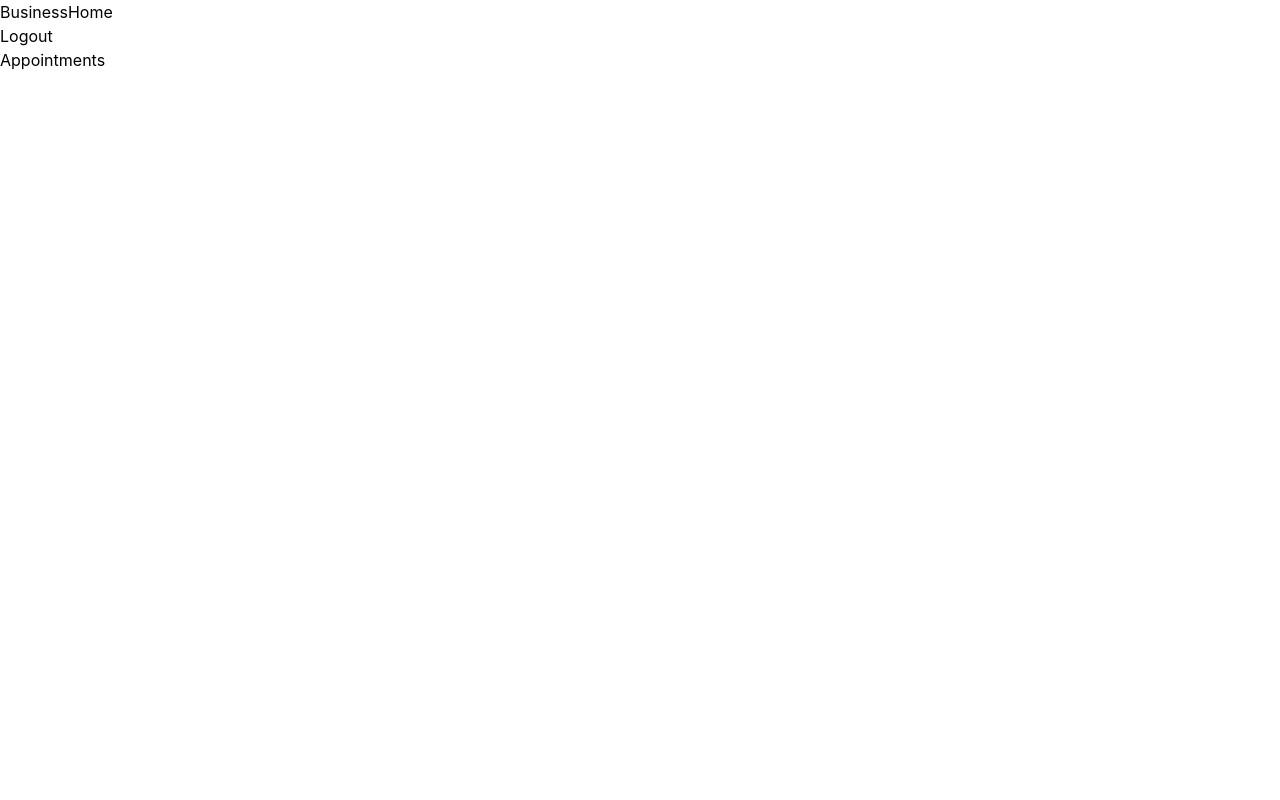
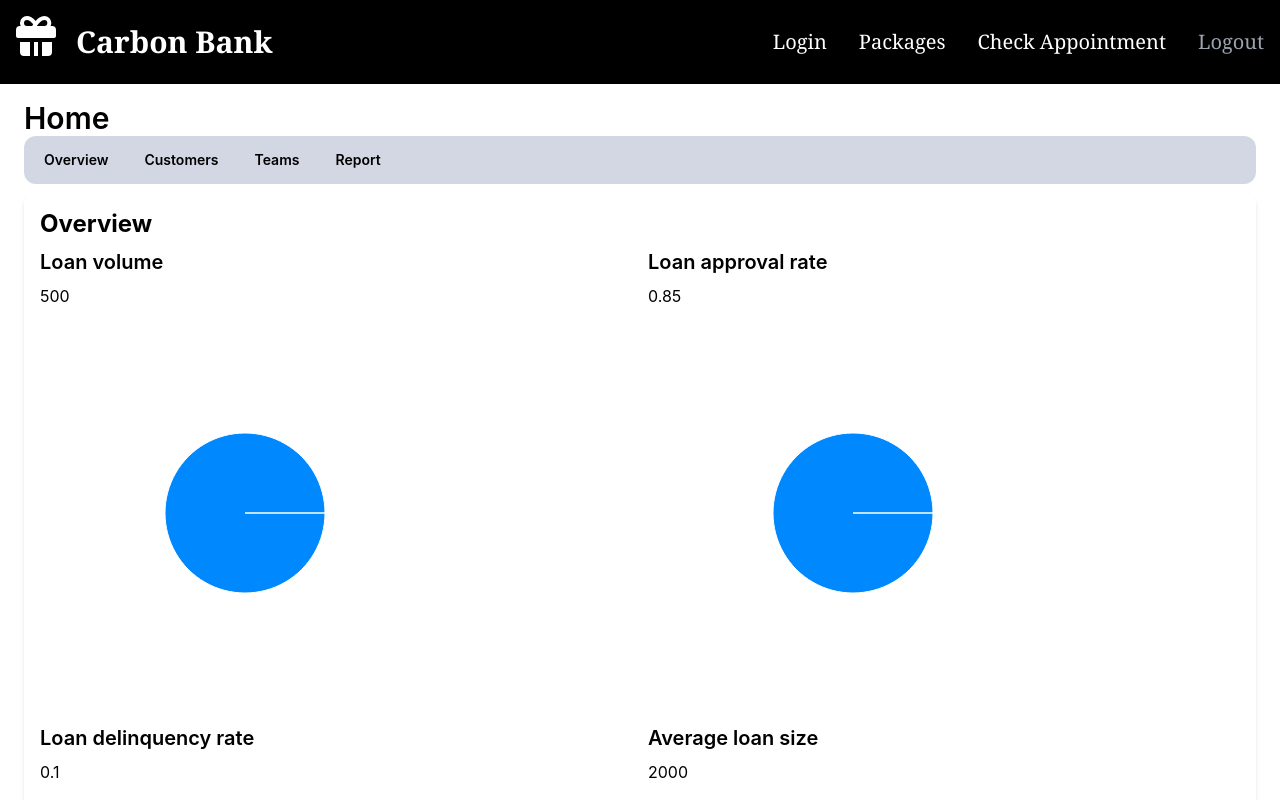
Before and after one commit to Blubberkins/COMP3900-Loan-Application-Website, a React (Create React App) app in the folder frontend/my-app/: page /businessHome in a window 1280 px wide. Shown: the top 800 px of the page. Built offline with nearby package versions, Linux system fonts and the light colour scheme.

Commit message:
made businessHome look better

```diff
--- a/frontend/my-app/src/components/CarbonHero.js
+++ b/frontend/my-app/src/components/CarbonHero.js
@@ -4,25 +4,71 @@ import {  signOut } from "firebase/auth";
 import {auth} from '../firebase';
 
 const CarbonHero = () => {
-
+  const navigate = useNavigate();
+  const handleLogout = () => {
+    signOut(auth).then(() => {
+    // Sign-out successful.
+        navigate("/login");
+        console.log("Signed out successfully")
+        window.sessionStorage.setItem('isLogged', false);
+    }).catch((error) => {
+    // An error happened.
+    });
+}
   return (
-    <nav className='bg-gray-900 border-gray-200'>
+    <nav className='bg-black border-gray-800 font-serif'>
       <div className='max-w-screen-xl flex flex-wrap items-center justify-between mx-auto p-4'>
         <a className='flex items-center'>
           <svg
-            className='w-7 h-7 text-white mb-3'
+            className='w-10 h-10 text-gray-500 mb-3'
             aria-hidden='true'
             xmlns='http://www.w3.org/2000/svg'
-            fill='currentColor'
+            fill='white'
             viewBox='0 0 20 20'
           >
             <path d='M18 5h-.7c.229-.467.349-.98.351-1.5a3.5 3.5 0 0 0-3.5-3.5c-1.717 0-3.215 1.2-4.331 2.481C8.4.842 6.949 0 5.5 0A3.5 3.5 0 0 0 2 3.5c.003.52.123 1.033.351 1.5H2a2 2 0 0 0-2 2v3a1 1 0 0 0 1 1h18a1 1 0 0 0 1-1V7a2 2 0 0 0-2-2ZM8.058 5H5.5a1.5 1.5 0 0 1 0-3c.9 0 2 .754 3.092 2.122-.219.337-.392.635-.534.878Zm6.1 0h-3.742c.933-1.368 2.371-3 3.739-3a1.5 1.5 0 0 1 0 3h.003ZM11 13H9v7h2v-7Zm-4 0H2v5a2 2 0 0 0 2 2h3v-7Zm6 0v7h3a2 2 0 0 0 2-2v-5h-5Z' />
           </svg>
-          <a href='/home' className='self-center text-2xl font-semibold whitespace-nowrap ml-5 text-white'>
+          <a href='/businesshome' className='text-white self-center text-3xl font-semibold whitespace-nowrap ml-5'>
             Carbon Bank
           </a>
         </a>
-
+        <div className='hidden w-full md:block md:w-auto' id='navbar-default'>
+          <ul className='font-medium flex flex-col p-4 md:p-0 mt-4 border border-gray-100 rounded-lg md:flex-row md:space-x-8 md:mt-0 md:border-0'>
+            <li>
+              <a
+                href='/login'
+                className='block text-white rounded p-0 text-xl hover:text-yellow-400'
+                aria-current='page'
+              >
+                Login
+              </a>
+            </li>
+            <li>
+              <a
+                href='overview'
+                className='block text-white rounded p-0 text-xl hover:text-yellow-400'
+              >
+                Packages
+              </a>
+            </li>
+            <li>
+              <a
+                href='/BusinessAppointment'
+                className='block text-white rounded p-0 text-xl hover:text-yellow-400'
+              >
+                Check Appointment
+              </a>
+            </li>
+            <li>
+              <a
+                onClick={handleLogout}
+                className='block py-2 pl-3 pr-4 text-gray-400 hover:bg-transparent hover:text-blue-700 md:p-0 text-xl'
+              >
+                Logout
+              </a>
+            </li>
+          </ul>
+        </div>
       </div>
     </nav>
   );
--- a/frontend/my-app/src/pages/AddPackagePage.js
+++ b/frontend/my-app/src/pages/AddPackagePage.js
@@ -11,7 +11,7 @@ const AddPackagePage = () => {
     interest_rate: '',
     ir_type: '',
     additional_payments: '',
-    redraws: ''
+    redraws: '',
   };
   const onSubmit = async (values) => {
     console.log(values);
@@ -24,13 +24,14 @@ const AddPackagePage = () => {
   };
   return (
     <section className='bg-white'>
+      <header className='flex items-center justify-between p-6 bg-blue-500'>
+        <h1 className='text-2xl font-bold text-white'>Carbon Bank</h1>
+      </header>
       <Formik initialValues={initialValues} onSubmit={onSubmit}>
-        <div className='grid max-w-4xl m-auto grid-cols-1 px-5 gap-7 mx-auto lg:px-8 divide-x md:divide-y-0 divide-y text-black'>
+        <div className='grid max-w-4xl m-auto grid-cols-1 px-5 gap-7 mx-auto lg:px-8 divide-x md:divide-y-0 divide-y text-black mt-10'>
           <Form>
             <div className='mb-6'>
-              <label
-                className='block mb-2 text-sm font-medium text-gray-900'
-              >
+              <label className='block mb-2 text-sm font-medium text-gray-900'>
                 Name of Package
               </label>
               <Field
@@ -41,9 +42,7 @@ const AddPackagePage = () => {
               />
             </div>
             <div className='mb-6'>
-              <label
-                className='block mb-2 text-sm font-medium text-gray-900 dark:text-white'
-              >
+              <label className='block mb-2 text-sm font-medium text-gray-900 dark:text-white'>
                 Loan value ratio
               </label>
               <Field
@@ -67,9 +66,7 @@ const AddPackagePage = () => {
                   className='w-4 h-4 text-blue-600 bg-gray-100 border-gray-300 rounded focus:ring-blue-500 focus:ring-2 dark:bg-gray-700'
                   required // Make the radio button required
                 />
-                <label
-                  className='w-full py-4 ml-2 text-sm font-medium text-gray-900 dark:text-gray-300'
-                >
+                <label className='w-full py-4 ml-2 text-sm font-medium text-gray-900 dark:text-gray-300'>
                   Investment
                 </label>
               </div>
@@ -82,17 +79,13 @@ const AddPackagePage = () => {
                   className='w-4 h-4 text-blue-600 bg-gray-100 border-gray-300 rounded focus:ring-blue-500 dark:focus:ring-blue-600 dark:ring-offset-gray-800 focus:ring-2 dark:bg-gray-700 dark:border-gray-600'
                   required // Make the radio button required
                 />
-                <label
-                  className='w-full py-4 ml-2 text-sm font-medium text-gray-900 dark:text-gray-300'
-                >
+                <label className='w-full py-4 ml-2 text-sm font-medium text-gray-900 dark:text-gray-300'>
                   Home
                 </label>
               </div>
             </div>
             <div className='mb-6'>
-              <label
-                className='block mb-2 text-sm font-medium text-gray-900 dark:text-white'
-              >
+              <label className='block mb-2 text-sm font-medium text-gray-900 dark:text-white'>
                 interest rate
               </label>
               <Field
@@ -115,9 +108,7 @@ const AddPackagePage = () => {
                   className='w-4 h-4 text-blue-600 bg-gray-100 border-gray-300 rounded focus:ring-blue-500 focus:ring-2 dark:bg-gray-700'
                   required // Make the radio button required
                 />
-                <label
-                  className='w-full py-4 ml-2 text-sm font-medium text-gray-900 dark:text-gray-300'
-                >
+                <label className='w-full py-4 ml-2 text-sm font-medium text-gray-900 dark:text-gray-300'>
                   fixed
                 </label>
               </div>
@@ -129,9 +120,7 @@ const AddPackagePage = () => {
                   className='w-4 h-4 text-blue-600 bg-gray-100 border-gray-300 rounded focus:ring-blue-500 dark:focus:ring-blue-600 dark:ring-offset-gray-800 focus:ring-2 dark:bg-gray-700 dark:border-gray-600'
                   required // Make the radio button required
                 />
-                <label
-                  className='w-full py-4 ml-2 text-sm font-medium text-gray-900 dark:text-gray-300'
-                >
+                <label className='w-full py-4 ml-2 text-sm font-medium text-gray-900 dark:text-gray-300'>
                   variable
                 </label>
               </div>
@@ -148,9 +137,7 @@ const AddPackagePage = () => {
                   className='w-4 h-4 text-blue-600 bg-gray-100 border-gray-300 rounded focus:ring-blue-500 focus:ring-2 dark:bg-gray-700'
                   required // Make the radio button required
                 />
-                <label
-                  className='w-full py-4 ml-2 text-sm font-medium text-gray-900 dark:text-gray-300'
-                >
+                <label className='w-full py-4 ml-2 text-sm font-medium text-gray-900 dark:text-gray-300'>
                   True
                 </label>
               </div>
@@ -162,9 +149,7 @@ const AddPackagePage = () => {
                   className='w-4 h-4 text-blue-600 bg-gray-100 border-gray-300 rounded focus:ring-blue-500 dark:focus:ring-blue-600 dark:ring-offset-gray-800 focus:ring-2 dark:bg-gray-700 dark:border-gray-600'
                   required // Make the radio button required
                 />
-                <label
-                  className='w-full py-4 ml-2 text-sm font-medium text-gray-900 dark:text-gray-300'
-                >
+                <label className='w-full py-4 ml-2 text-sm font-medium text-gray-900 dark:text-gray-300'>
                   False
                 </label>
               </div>
@@ -181,9 +166,7 @@ const AddPackagePage = () => {
                   className='w-4 h-4 text-blue-600 bg-gray-100 border-gray-300 rounded focus:ring-blue-500 focus:ring-2 dark:bg-gray-700'
                   required // Make the radio button required
                 />
-                <label
-                  className='w-full py-4 ml-2 text-sm font-medium text-gray-900 dark:text-gray-300'
-                >
+                <label className='w-full py-4 ml-2 text-sm font-medium text-gray-900 dark:text-gray-300'>
                   Yes
                 </label>
               </div>
@@ -195,9 +178,7 @@ const AddPackagePage = () => {
                   className='w-4 h-4 text-blue-600 bg-gray-100 border-gray-300 rounded focus:ring-blue-500 dark:focus:ring-blue-600 dark:ring-offset-gray-800 focus:ring-2 dark:bg-gray-700 dark:border-gray-600'
                   required // Make the radio button required
                 />
-                <label
-                  className='w-full py-4 ml-2 text-sm font-medium text-gray-900 dark:text-gray-300'
-                >
+                <label className='w-full py-4 ml-2 text-sm font-medium text-gray-900 dark:text-gray-300'>
                   No
                 </label>
               </div>
--- a/frontend/my-app/src/pages/AppointmentPage.js
+++ b/frontend/my-app/src/pages/AppointmentPage.js
@@ -1,6 +1,6 @@
 import React from 'react';
 import { useNavigate } from "react-router-dom";
-import CarbonHero from '../components/CarbonHero';
+import Navbar from '../components/Navbar';
 
 function AppointmentPage() {
     const navigate = useNavigate();
@@ -12,7 +12,7 @@ function AppointmentPage() {
     }
     return (
       <section className="bg-gray-50">
-        <CarbonHero/>
+        <Navbar/>
         <div className="flex flex-col items-center justify-center px-6 py-8 mx-auto md:h-screen lg:py-0">
           <div className="grid gap-20 mb-15 md:grid-cols-2 mt-8">
             <button
--- a/frontend/my-app/src/pages/AvailableAppointmentsPage.js
+++ b/frontend/my-app/src/pages/AvailableAppointmentsPage.js
@@ -2,6 +2,7 @@ import React, { useState, useEffect } from "react";
 import { useParams } from "react-router-dom";
 import { useNavigate } from "react-router-dom";
 import { Link } from "react-router-dom";
+import Navbar from "../components/Navbar";
 
 function AvailableAppointments() {
   const navigate = useNavigate();
@@ -51,6 +52,7 @@ function AvailableAppointments() {
   }, []);
   return (
     <div>
+      <Navbar/>
       <div>
       <h3 className='text-xl col-span-2 my-10 font-bold ml-20'>
         Available Appointments
--- a/frontend/my-app/src/pages/BusinessAppointment.js
+++ b/frontend/my-app/src/pages/BusinessAppointment.js
@@ -1,5 +1,6 @@
 import React from 'react';
 import { useNavigate } from "react-router-dom";
+import CarbonHero from '../components/CarbonHero';
 
 function BusinessAppointmentPage() {
     const navigate = useNavigate();
@@ -11,6 +12,7 @@ function BusinessAppointmentPage() {
     }
     return (
       <section className="bg-gray-50">
+        <CarbonHero/>
         <div className="flex flex-col items-center justify-center px-6 py-8 mx-auto md:h-screen lg:py-0">
           <div className="grid gap-20 mb-15 md:grid-cols-2 mt-8">
             <button
--- a/frontend/my-app/src/pages/BusinessAvailabilityPage.js
+++ b/frontend/my-app/src/pages/BusinessAvailabilityPage.js
@@ -1,4 +1,5 @@
 import React, { useState, useEffect } from 'react';
+import CarbonHero from '../components/CarbonHero';
 
 function BusinessAvailabilitiesPage() {
     const [availabilities, setAvailabilities] = useState({
@@ -65,6 +66,7 @@ function BusinessAvailabilitiesPage() {
 
       return (
         <div>
+          <CarbonHero/>
           <h3 className='text-xl font-bold my-4'>Set Availabilities</h3>
           <form onSubmit={handleSubmit}>
             <div className='grid grid-cols-6 gap-2 mr-10'>
--- a/frontend/my-app/src/pages/BusinessHome.js
+++ b/frontend/my-app/src/pages/BusinessHome.js
@@ -2,6 +2,8 @@ import React, { useState } from 'react';
 import { signOut } from 'firebase/auth';
 import { auth } from '../firebase';
 import { useNavigate } from 'react-router-dom';
+import CarbonHero from '../components/CarbonHero';
+import DashboardPage from './DashboardPage';
 
 const BusinessHomePage = () => {
   const navigate = useNavigate();
@@ -22,17 +24,8 @@ const BusinessHomePage = () => {
   };
   return (
     <div>
-      BusinessHome
-      <div className='block'>
-        <button onClick={handleLogout}>
-          Logout
-        </button>
-      </div>
-      <div>
-        <button onClick={handleAppointment}>
-          Appointments
-        </button>
-      </div>
+      <CarbonHero/>
+      <DashboardPage/>
     </div>
   );
 };
--- a/frontend/my-app/src/pages/BusinessViewAppointmentPage.js
+++ b/frontend/my-app/src/pages/BusinessViewAppointmentPage.js
@@ -1,7 +1,7 @@
 import React, { useState, useEffect } from 'react';
 import { useNavigate } from 'react-router-dom';
 import { Tabs } from 'flowbite-react';
-
+import CarbonHero from '../components/CarbonHero';
 function BusinessViewAppointmentPage() {
   const navigate = useNavigate();
   const [CurrDates, setCurrentDates] = useState([
@@ -127,6 +127,7 @@ function BusinessViewAppointmentPage() {
   }, []);
   return (
     <div>
+      <CarbonHero/>
       <h3 className='text-xl col-span-2 my-10 font-bold ml-20'>
         My Appointments
       </h3>
--- a/frontend/my-app/src/pages/DashboardPage.js
+++ b/frontend/my-app/src/pages/DashboardPage.js
@@ -12,7 +12,7 @@ function DashboardPage() {
 
   return (
     <div className="h-full min-h-screen bg-white text-black px-6 py-4 overflow-auto">
-      <div className="text-3xl font-semibold">Dashboard</div>
+      <div className="text-3xl font-semibold">Home</div>
 
       <Tab.Group>
         <Tab.List className="flex p-1 space-x-1 bg-blue-900/20 rounded-xl">
--- a/frontend/my-app/src/pages/ViewAppointmentPage.js
+++ b/frontend/my-app/src/pages/ViewAppointmentPage.js
@@ -1,6 +1,7 @@
 import React, { useState, useEffect } from 'react';
 import { useNavigate } from 'react-router-dom';
 import { Tabs } from 'flowbite-react';
+import Navbar from '../components/Navbar';
 
 function ViewAppointmentPage() {
   const navigate = useNavigate();
@@ -46,6 +47,7 @@ function ViewAppointmentPage() {
   }, []);
   return (
     <div>
+      <Navbar/>
       <h3 className='text-xl col-span-2 my-10 font-bold ml-20'>
         My Appointments
       </h3>
```
